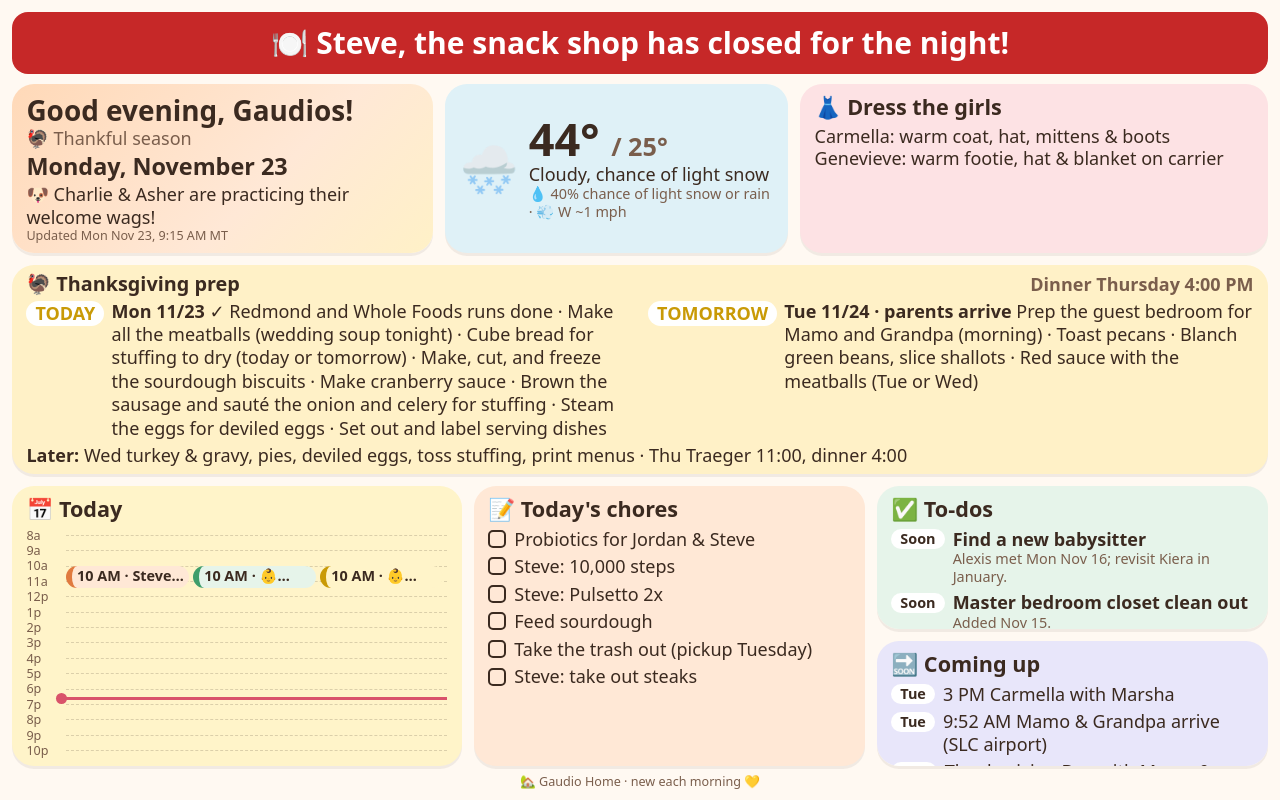
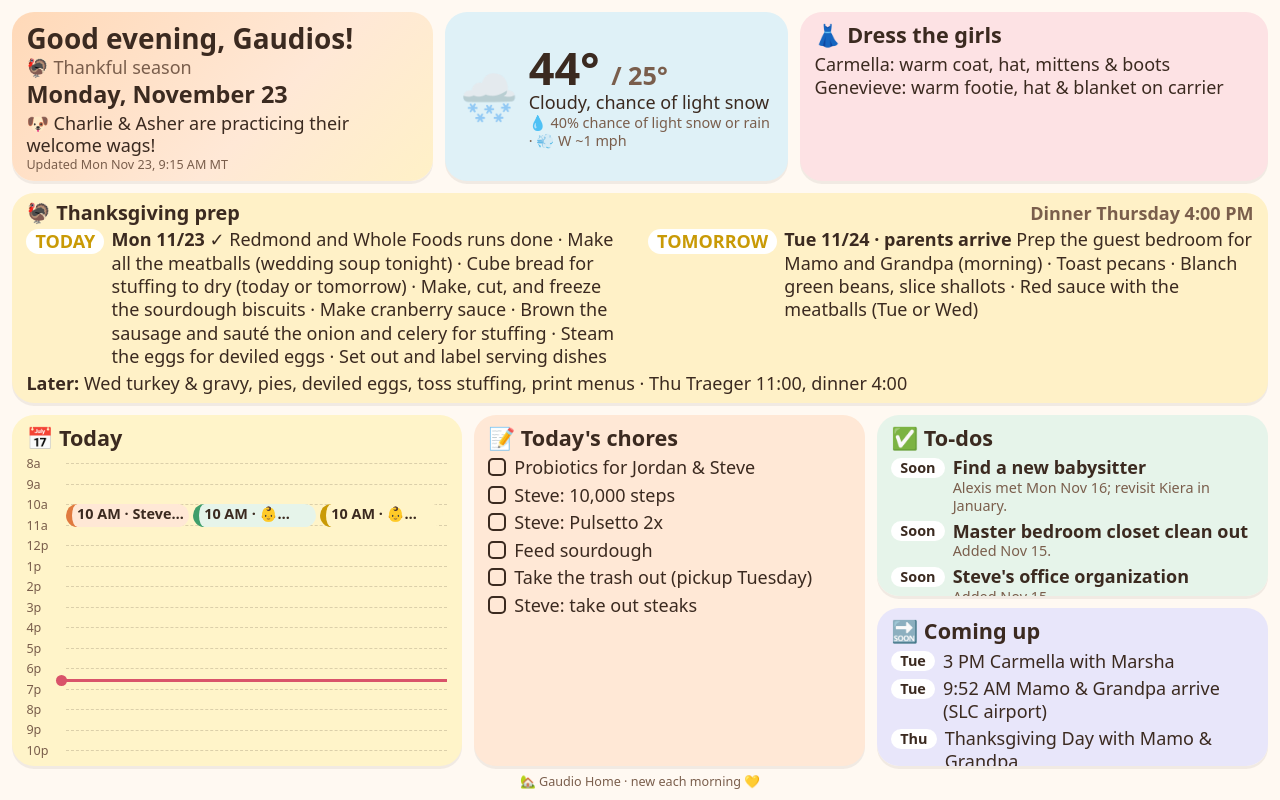
Before and after one commit to GaudioFam/gh-c07dcd4335, a plain HTML site: page index.html in a window 1280 px wide. Drawn offline with Linux system fonts and the light colour scheme.

Commit message:
update 2026-11-23 18:31

```diff
--- a/index.html
+++ b/index.html
@@ -111,7 +111,7 @@ function tgRoll(n){
   const html=`<div class="tghead"><h2>${title}</h2><div class="tgwhen">Dinner Thursday 4:00 PM</div></div>${grid}${laterLine}${starter}`;
   if(el.innerHTML!==html||el.style.display!=='block'){el.innerHTML=html;el.style.display='block';fit()}
 }
-function kitchen(n){const el=$('steveEve');if(!el)return;const on=n.h>=18;const lines=(D&&Array.isArray(D.STEVE_EVENING_BANNER)&&D.STEVE_EVENING_BANNER.length)?D.STEVE_EVENING_BANNER:STEVE_EVE_DEFAULT;const msg=lines[((n.wd%lines.length)+lines.length)%lines.length];const next=on?'block':'none';if(el.style.display!==next||(on&&el.textContent!==msg)){el.textContent=on?msg:'';el.style.display=next;if(D)fit()}}
+function kitchen(n){const el=$('steveEve');if(!el)return;const on=n.h>=18&&!(n.iso>='2026-11-22'&&n.iso<='2026-11-29');const lines=(D&&Array.isArray(D.STEVE_EVENING_BANNER)&&D.STEVE_EVENING_BANNER.length)?D.STEVE_EVENING_BANNER:STEVE_EVE_DEFAULT;const msg=lines[((n.wd%lines.length)+lines.length)%lines.length];const next=on?'block':'none';if(el.style.display!==next||(on&&el.textContent!==msg)){el.textContent=on?msg:'';el.style.display=next;if(D)fit()}}
 function hlab(h){const hh=Math.floor(h),m=Math.round((h-hh)*60),ap=hh<12?'AM':'PM',x=hh%12||12;return x+(m?':'+String(m).padStart(2,'0'):'')+' '+ap}
 function emo(t){t=t.toLowerCase();for(const[k,e]of[[/ballet/,'🩰'],[/vet|dog/,'🐶'],[/church|bible/,'⛪'],[/grocery/,'🛒'],[/tire|car\b/,'🚗'],[/date night/,'💕'],[/haircut/,'💈'],[/birthday/,'🎂'],[/steve/,'👨']])if(k.test(t))return e;return'✨'}
 function sky(s){s=s.toLowerCase();return/snow/.test(s)?'🌨️':/rain|shower/.test(s)?'🌧️':/storm/.test(s)?'⛈️':/partly/.test(s)?'⛅':/cloud|overcast/.test(s)?'☁️':'☀️'}
```
